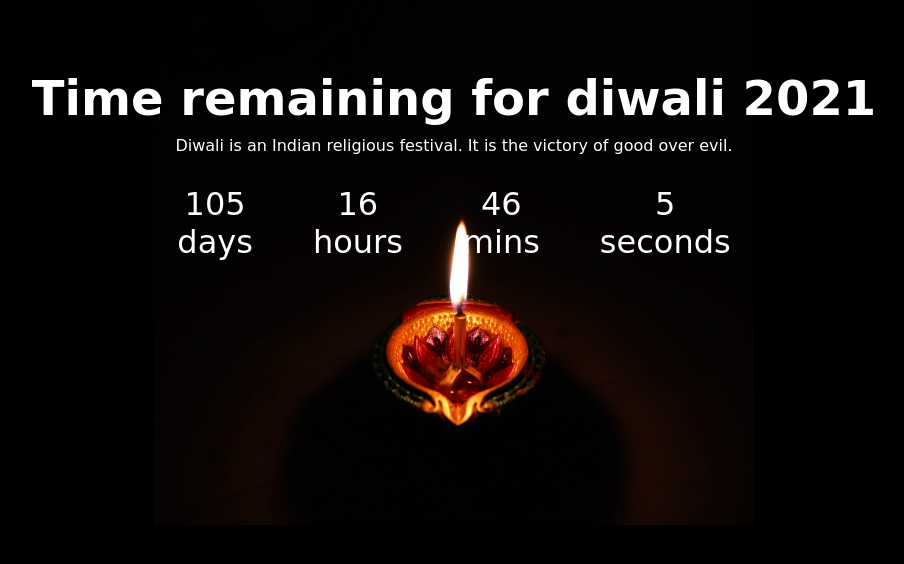
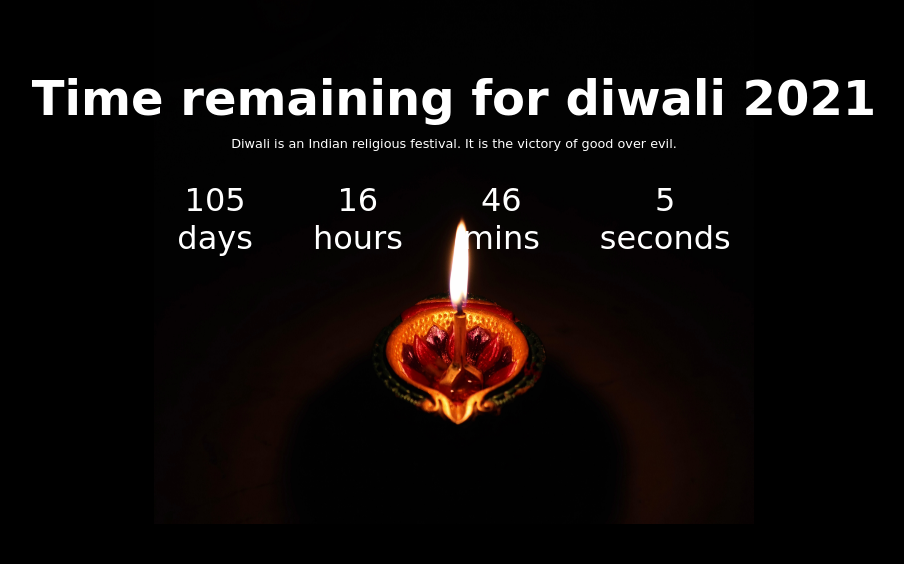
Before and after one commit to Adityashukla0612/diwai_timmer_2021, a plain HTML site: page diwali timmer/index.html in a window 1280 px wide. Shown: the whole page, without its empty margins (186-1090 px from the left). Drawn offline with Linux system fonts and the light colour scheme; a web font is replaced by a local one.

Commit message:
code change

```diff
--- a/diwali timmer/base.css
+++ b/diwali timmer/base.css
@@ -29,7 +29,8 @@ body {
     text-align: center;
     /* z-index: 10; */
     color: white;
-    font-size: 100%;
+    font-size: 80%;
+    padding: auto;
 }
 
 .countdown {
```
